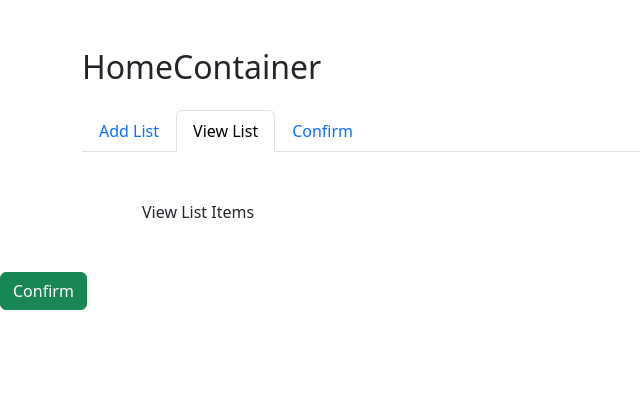
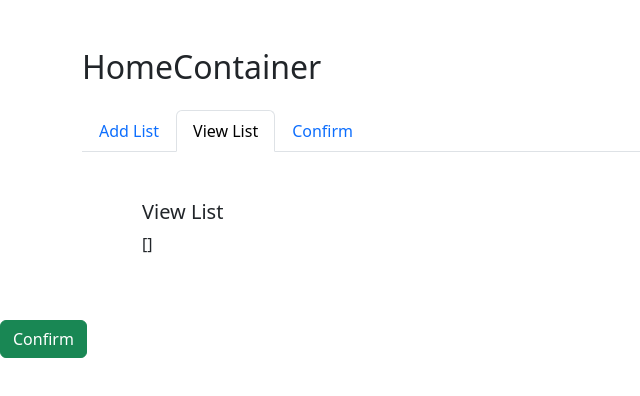
Before and after one commit to AshokAshok24/react-redux-popup, a Next.js app: page / in a window 1280 px wide. Both pictures are taken after a click on the tab "View List". Shown: the top 396 px of the page, without its empty margins (0-640 px from the left). Built offline with nearby package versions, Linux system fonts and the light colour scheme.

Commit message:
View List show form redux

```diff
--- a/components/ViewList.jsx
+++ b/components/ViewList.jsx
@@ -1,11 +1,38 @@
 import React from 'react'
+import { useSelector } from 'react-redux'
 
 const ViewList = () => {
+
+    const listItems = useSelector(state => state.popupReducer.data)
     return (
         <>
             <div className='container m-5'>
 
-                <div>View List Items</div>
+                <h5>View List</h5>
+
+
+
+                <div className="row">
+                    <div className="col-6">
+
+                        {JSON.stringify(listItems)}
+
+                        <ul className='nav-list'>
+
+
+
+                            {listItems && listItems.map((item, index) => (
+
+                                <>
+
+                                    <li className='list' key={index}>{item}</li>
+                                </>
+                            ))}
+                        </ul>
+                    </div>
+                </div>
+
+
 
             </div>
 
```
